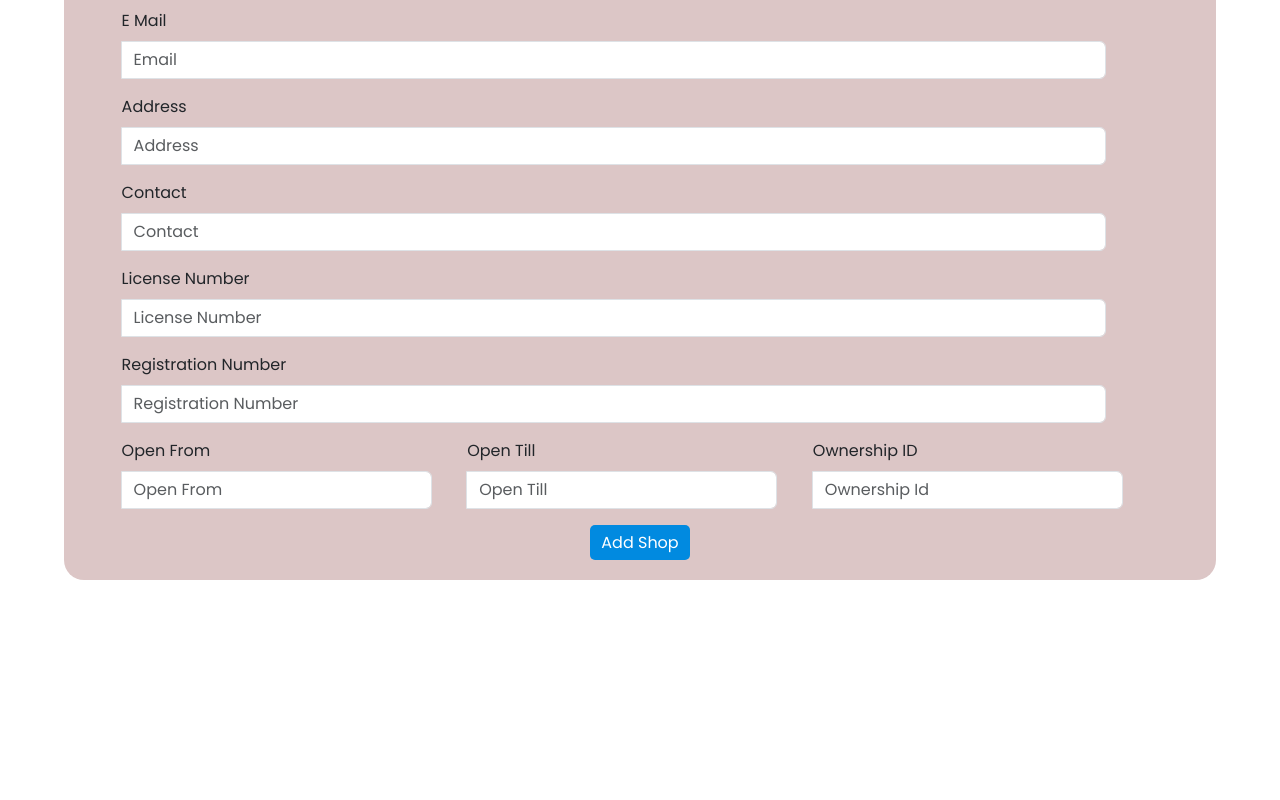
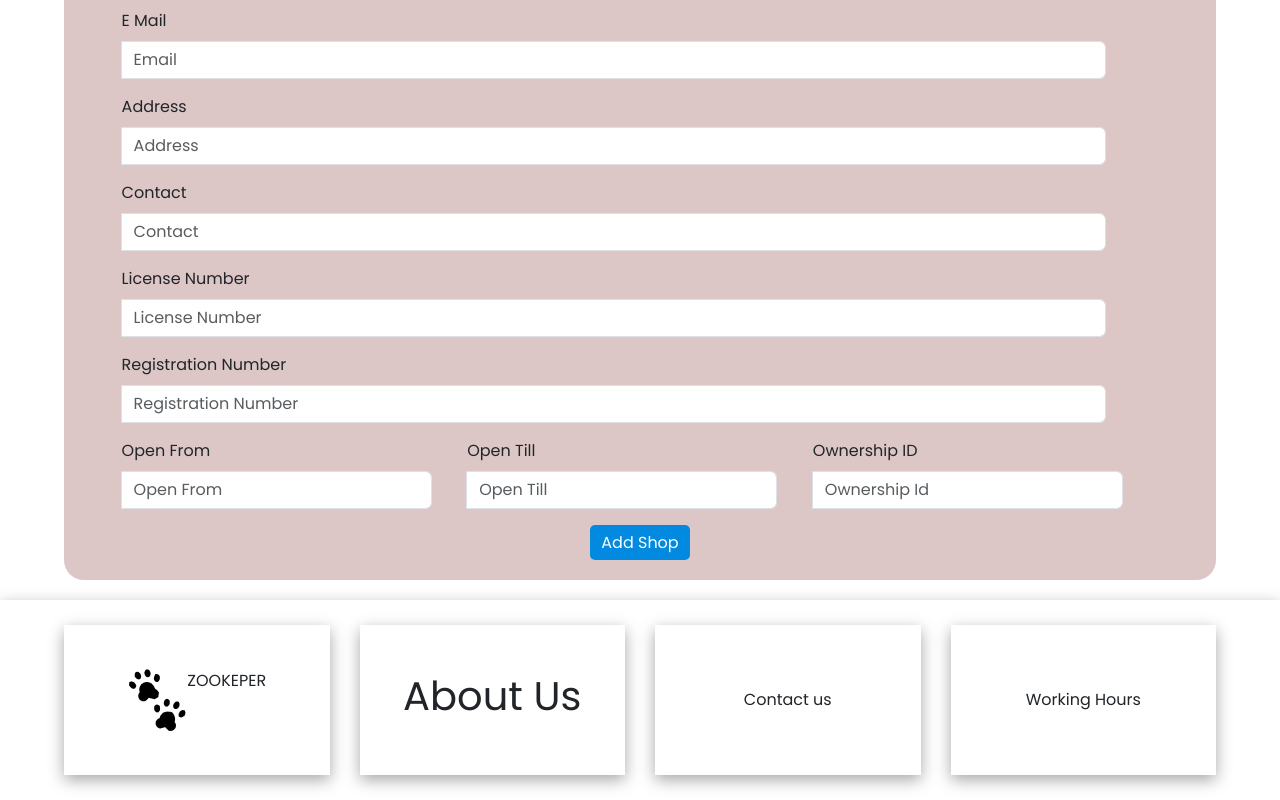
Before and after one commit to soumyasics/Petshop-Frontend, a React (Create React App) app: page /petshop/add-pet in a window 1280 px wide. Shown: the part 711-1511 px from the top of the page. Before the commit the page ends 1311 px from the top, so only its background shows below. Built offline with nearby package versions, Linux system fonts and the light colour scheme.

Commit message:
common footer is in progress

```diff
--- /dev/null
+++ b/src/Pages/Common/Footer/Footer.css
@@ -0,0 +1,40 @@
+.common-footer-container {
+    width: 100%;
+    /* background-color: red; */
+    height: 200px;
+    margin-top: 20px;
+    display: flex;
+    gap: 30px;
+    justify-content: space-around;
+    align-items: center;
+    box-shadow: rgba(0, 0, 0, 0.35) 0px 5px 15px;
+    padding: 20px 5%;
+    box-sizing: border-box;
+}
+.common-footer-container>div {
+    width: 24%;
+    height: 150px;
+    box-shadow: rgba(0, 0, 0, 0.35) 0px 5px 15px;
+    padding: 5px;
+    display: flex;
+    justify-content: center;
+    align-items: center;
+    /* background-color: green; */
+}
+.footer-logo-container>img {
+    width: 70px;
+    height: 70px;
+}
+.footer-logo-container>div {
+    display: flex;
+}
+.footer-social-logo-container {
+    display: flex;
+}
+
+.footer-logo-container>p{
+    font-weight: 800;
+    font-size: 20px;
+    margin-bottom:0;
+
+}
--- /dev/null
+++ b/src/Pages/Common/Footer/Footer.jsx
@@ -0,0 +1,26 @@
+import zookeperLogo from "../../../Assets/zookeper-logo.png";
+import { BiLogoFacebookCircle } from "react-icons/bi";
+import { AiFillTwitterCircle } from "react-icons/ai";
+import { BsInstagram } from "react-icons/bs";
+
+import "./Footer.css";
+const Footer = () => {
+  return (
+    <div className="common-footer-container">
+      <div className="footer-logo-container">
+        <div>
+          <img src={zookeperLogo} alt="zookeper-logo" />
+          <p>ZOOKEPER</p>
+        </div>
+
+      </div>
+
+      <div>
+        <h1>About Us</h1>
+      </div>
+      <div>Contact us</div>
+      <div>Working Hours</div>
+    </div>
+  );
+};
+export default Footer;
--- a/src/Pages/PetShop/AddPet/AddPet.jsx
+++ b/src/Pages/PetShop/AddPet/AddPet.jsx
@@ -5,6 +5,7 @@ import uploadImageIcon from "../../../Assets/upload-img-icon.png";
 import "./AddPet.css";
 import { InputGroup } from "react-bootstrap";
 import { Form } from "react-bootstrap";
+import Footer from "../../Common/Footer/Footer";
 const AddPet = () => {
   return (
     <>
@@ -153,7 +154,9 @@ const AddPet = () => {
             <input type="submit" value="Add Shop" />
           </div>
         </form>
+
       </div>
+        <Footer />
     </>
   );
 };
```
